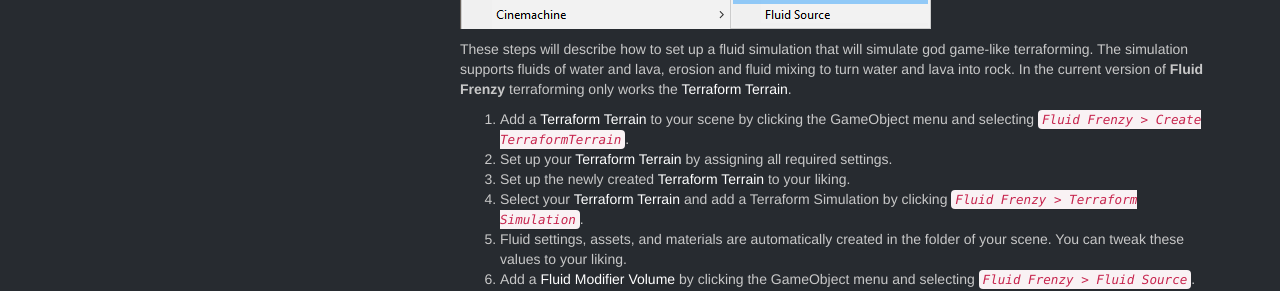
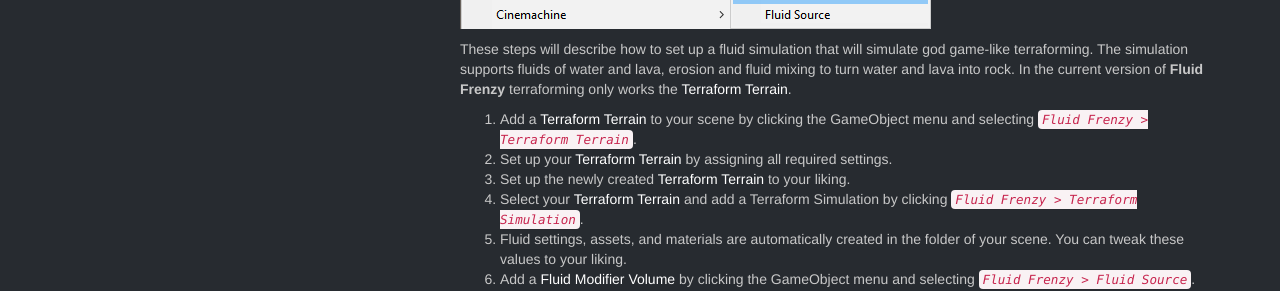
Before and after one commit to FrenzyByte/fluidfrenzy, a Jekyll site: the page built from _docs/setup.md, in a window 1280 px wide and 900 px high, scrolled down 1161 px. Shown: the part 243-534 px from the top of the window. Built offline with Jekyll 4.4.1, drawn with Linux system fonts in a browser that asks for light colours.

Commit message:
Improvement to terraform setup docs.

```diff
--- a/_docs/setup.md
+++ b/_docs/setup.md
@@ -42,7 +42,7 @@
 ![Terraform Simulation Setup](../../assets/images/gameobject_fluidfrenzy_terraform.png)
 
 These steps will describe how to set up a fluid simulation that will simulate god game-like terraforming. The simulation supports fluids of water and lava, erosion and fluid mixing to turn water and lava into rock. In the current version of **Fluid Frenzy** terraforming only works the [Terraform Terrain](#terraform-terrain).
-1. Add a [Terraform Terrain](#terraform-terrain) to your scene by clicking the GameObject menu and selecting *`Fluid Frenzy > Create TerraformTerrain`*.
+1. Add a [Terraform Terrain](#terraform-terrain) to your scene by clicking the GameObject menu and selecting *`Fluid Frenzy > Terraform Terrain`*.
 2. Set up your [Terraform Terrain](#terraform-terrain) by assigning all required settings.
 2. Set up the newly created [Terraform Terrain](#terraform-terrain) to your liking.
 3. Select your [Terraform Terrain](#terraform-terrain) and add a Terraform Simulation by clicking *`Fluid Frenzy > Terraform Simulation`*.
```
